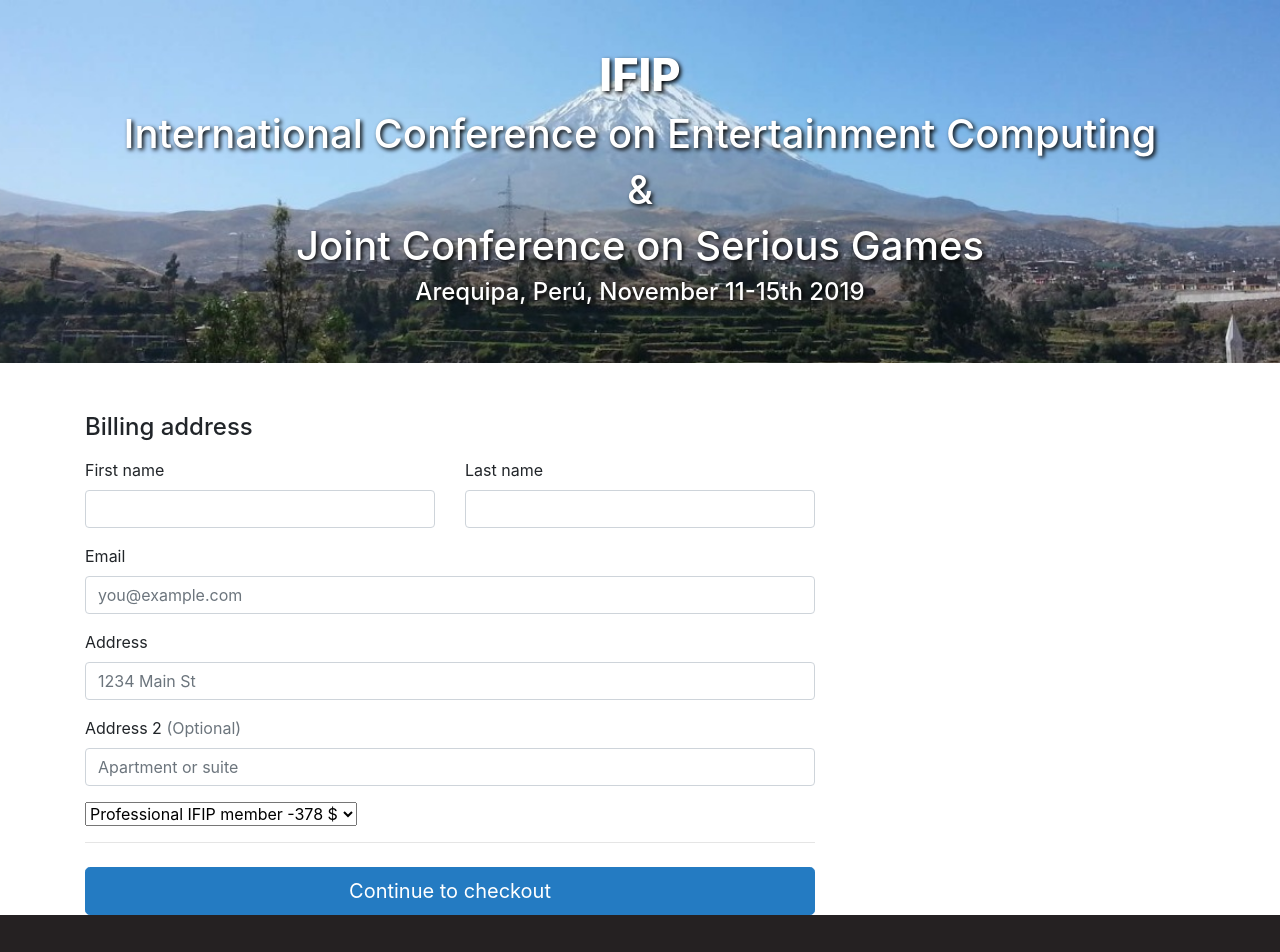
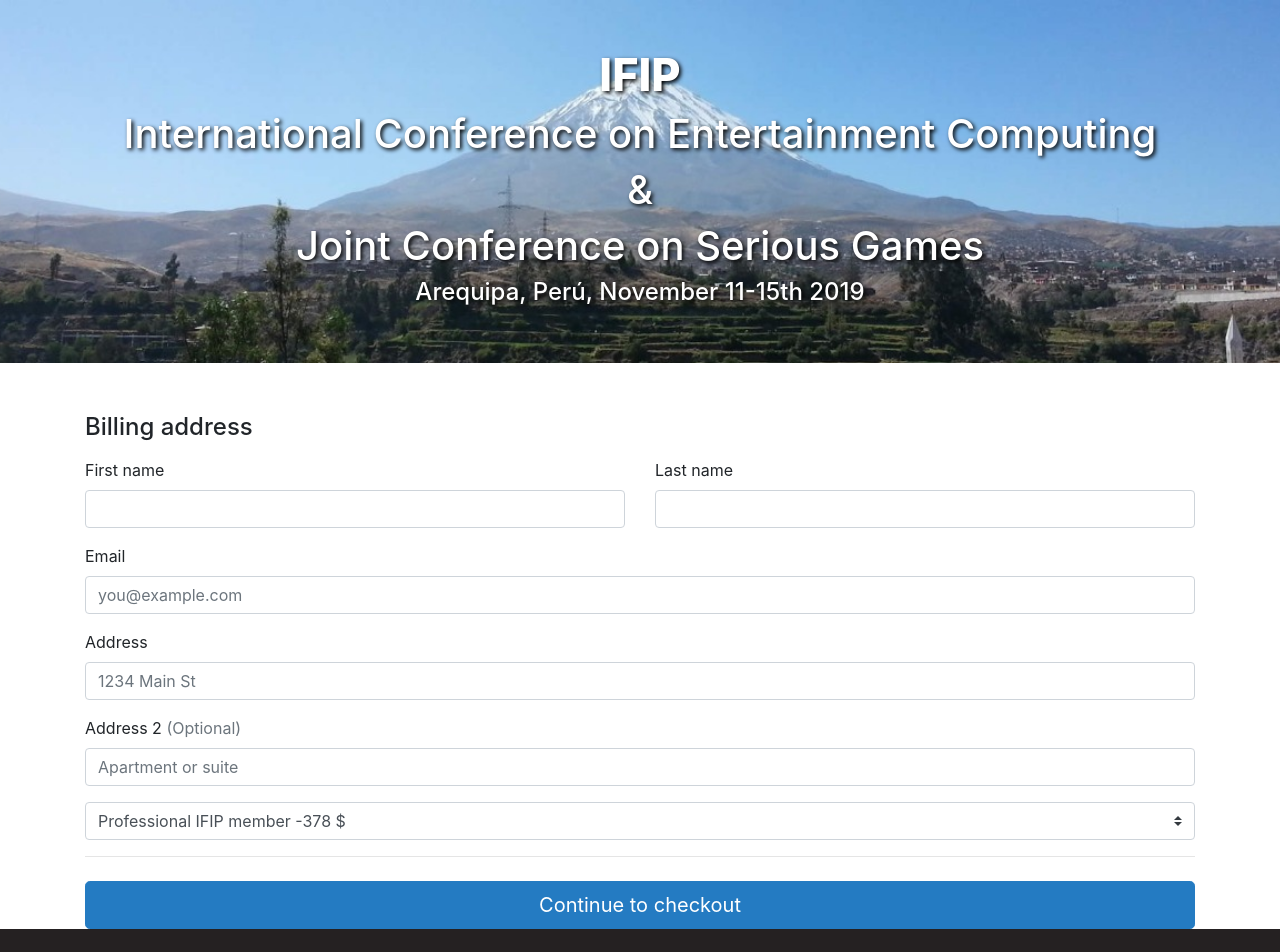
Before and after one commit to drivas1225/icec-jcsg-2019, a Jekyll site: the page built from form.html, in a window 1280 px wide. Shown: the top 952 px of the page. Built offline with Jekyll 4.4.1, drawn with Linux system fonts in a browser that asks for light colours; nearby versions of some CDN libraries.

Commit message:
fix pagos

```diff
--- a/form.html
+++ b/form.html
@@ -52,7 +52,7 @@
       </form>
     </div> -->
 
-    <div class="col-md-8 order-md-1">
+    <div class="col-md-12 order-md-1">
       <h4 class="mb-3">Billing address</h4>
       <form class="needs-validation" novalidate="">
         <div class="row">
@@ -123,7 +123,7 @@
           </div>
         </div> -->
 
-        <select name="price">
+        <select class="browser-default custom-select" name="price">
           <option disabled >All access</option>
           <option value=0 id = "ALLPROFIF"  >Professional IFIP member - </option>
           <option value=0 id = "ALLPROFNO"  >Professional non member - </option>
--- a/registration.html
+++ b/registration.html
@@ -149,8 +149,7 @@
   </table>
 </div>
 
-
-<button type="button" id="test" onclick="location.href='../form'"> Click </button>
+<!-- <button type="button" id="test" onclick="location.href='../form'"> Click </button> -->
     <!-- <div>
       <button type="button" id="buyButton"> Click! </button>
     </div> -->
```
